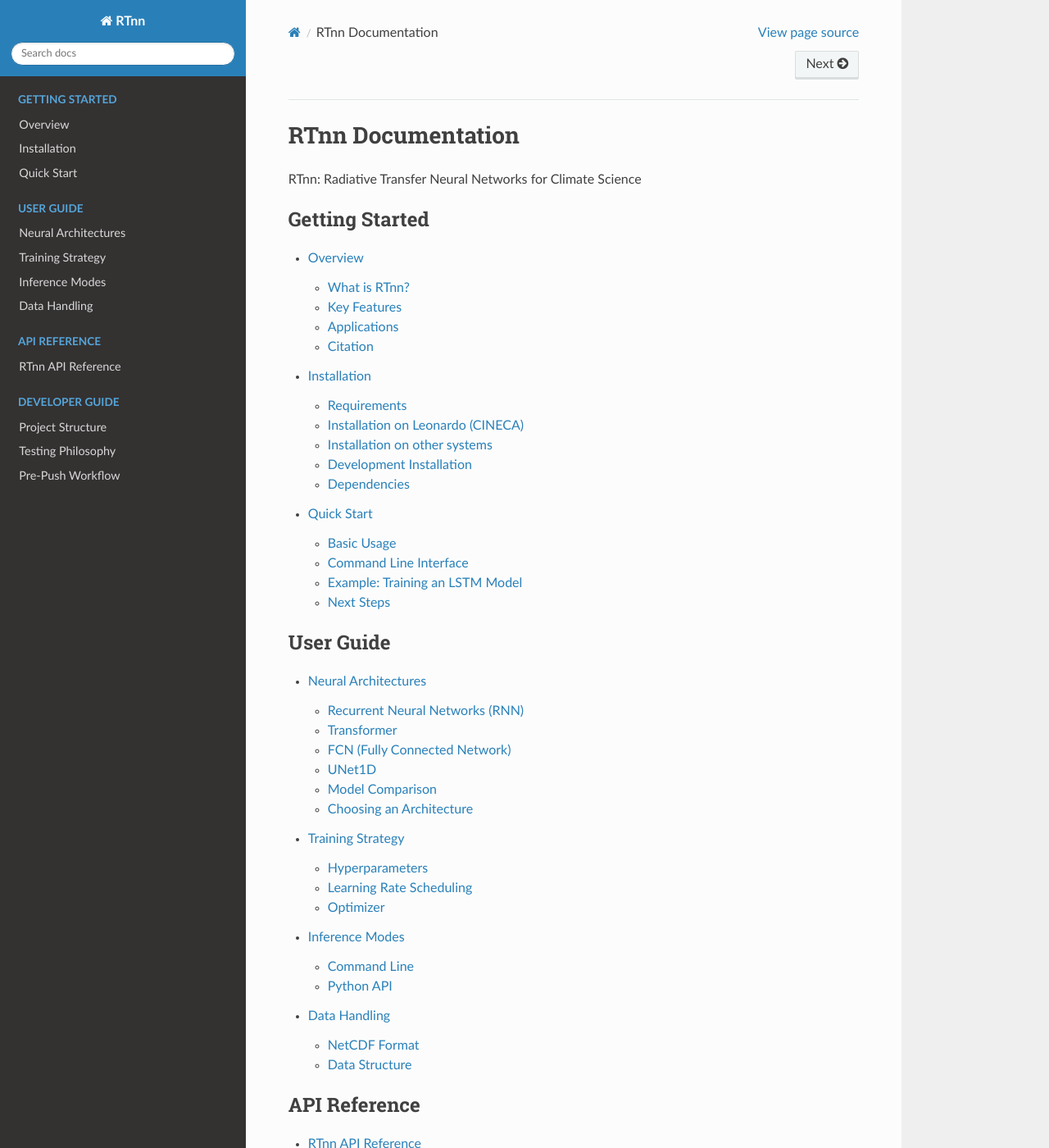
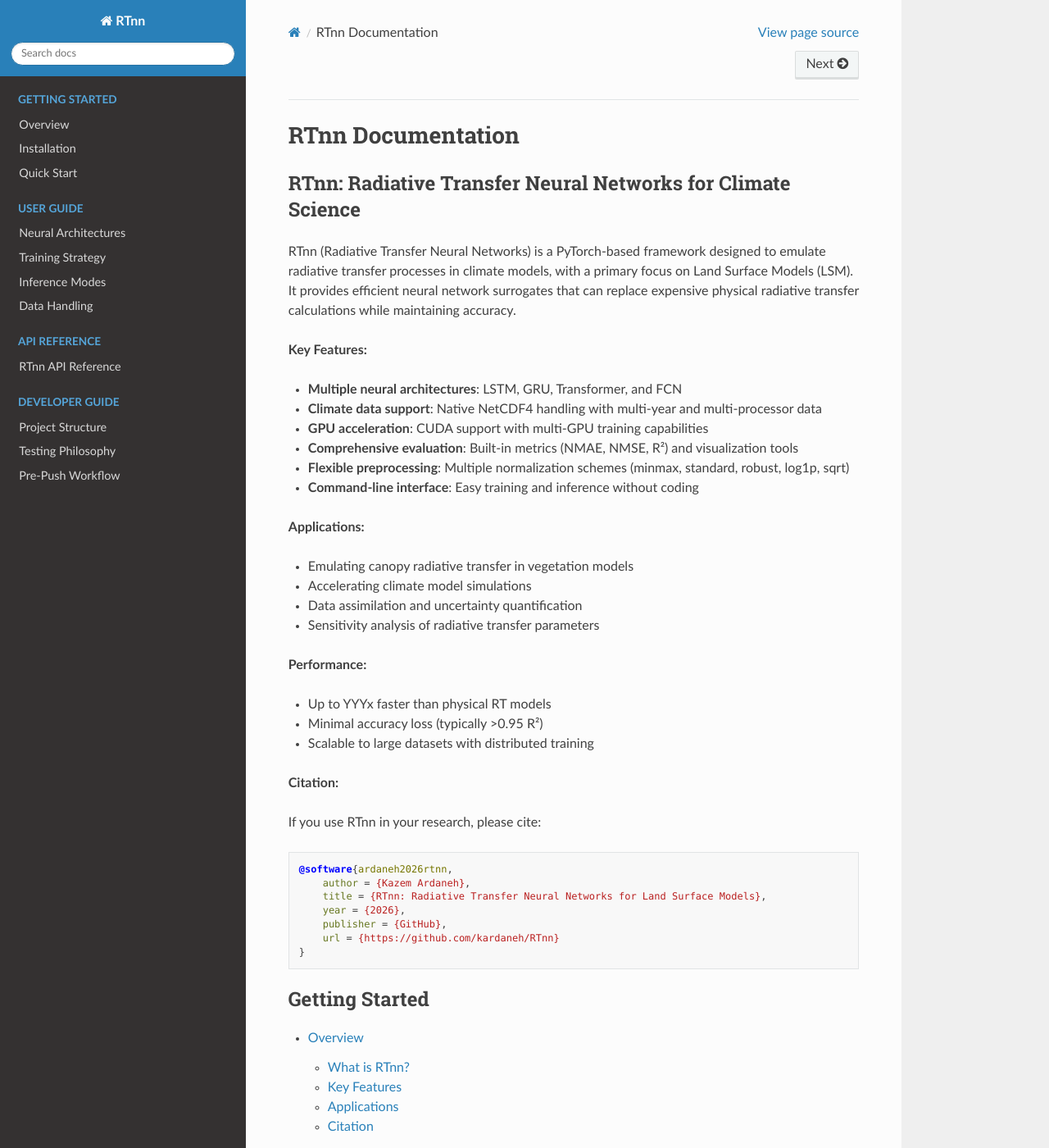
Before and after one commit to kardaneh/RTnn, a Sphinx documentation site: the page built from docs/source/index.rst, in a window 1280 px wide and 1400 px high. Shown: the whole window at 82% size. Built offline with Sphinx 7.4.7 and the Read the Docs theme 3.1.0, drawn with Linux system fonts in a browser that asks for light colours.

Commit message:
doc: update the index, and readme files

```diff
--- a/docs/source/index.rst
+++ b/docs/source/index.rst
@@ -2,6 +2,49 @@
 ==================
 
 RTnn: Radiative Transfer Neural Networks for Climate Science
+-------------------------------------------------------------
+
+RTnn (Radiative Transfer Neural Networks) is a PyTorch-based framework designed to
+emulate radiative transfer processes in climate models, with a primary focus on
+Land Surface Models (LSM). It provides efficient neural network surrogates that
+can replace expensive physical radiative transfer calculations while maintaining
+accuracy.
+
+**Key Features:**
+
+- **Multiple neural architectures**: LSTM, GRU, Transformer, and FCN
+- **Climate data support**: Native NetCDF4 handling with multi-year and multi-processor data
+- **GPU acceleration**: CUDA support with multi-GPU training capabilities
+- **Comprehensive evaluation**: Built-in metrics (NMAE, NMSE, R²) and visualization tools
+- **Flexible preprocessing**: Multiple normalization schemes (minmax, standard, robust, log1p, sqrt)
+- **Command-line interface**: Easy training and inference without coding
+
+**Applications:**
+
+- Emulating canopy radiative transfer in vegetation models
+- Accelerating climate model simulations
+- Data assimilation and uncertainty quantification
+- Sensitivity analysis of radiative transfer parameters
+
+**Performance:**
+
+- Up to YYYx faster than physical RT models
+- Minimal accuracy loss (typically >0.95 R²)
+- Scalable to large datasets with distributed training
+
+**Citation:**
+
+If you use RTnn in your research, please cite:
+
+.. code-block:: bibtex
+
+   @software{ardaneh2026rtnn,
+       author = {Kazem Ardaneh},
+       title = {RTnn: Radiative Transfer Neural Networks for Land Surface Models},
+       year = {2026},
+       publisher = {GitHub},
+       url = {https://github.com/kardaneh/RTnn}
+   }
 
 .. toctree::
    :maxdepth: 2
```
Also changed, not shown: README.rst (+29 -17 lines).
